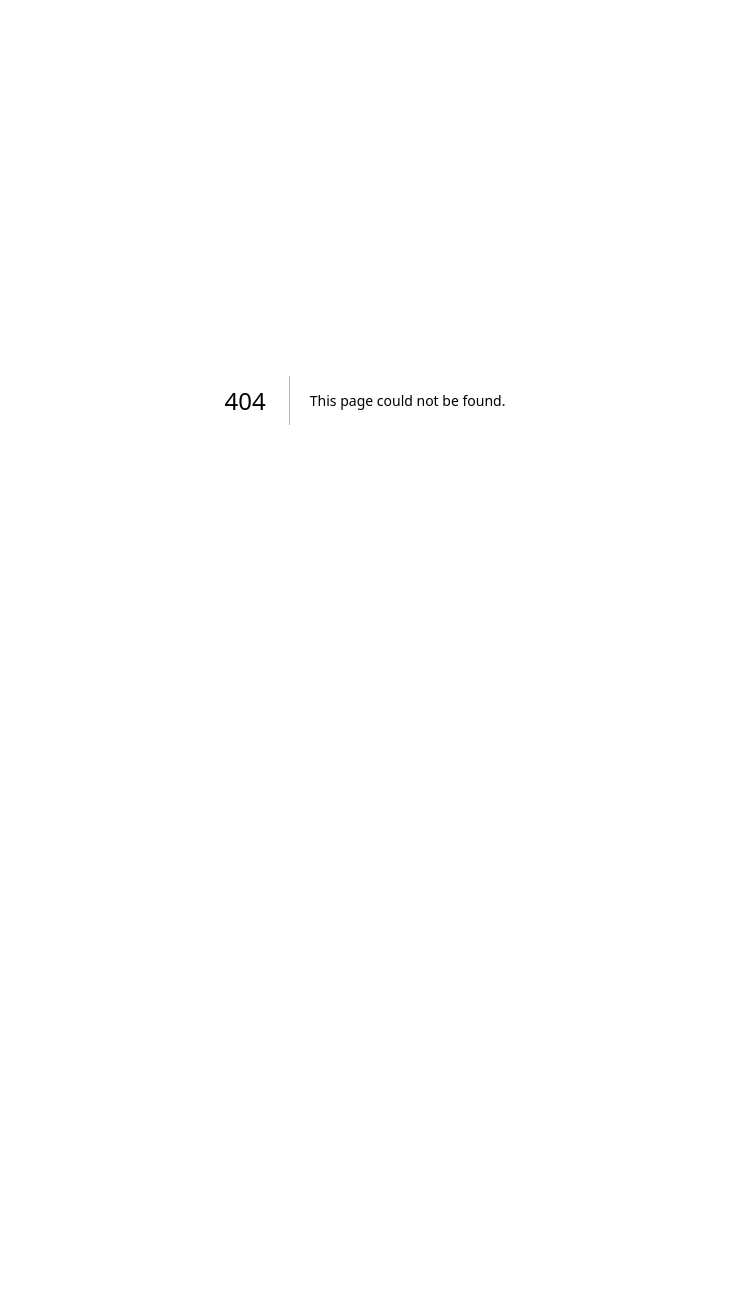
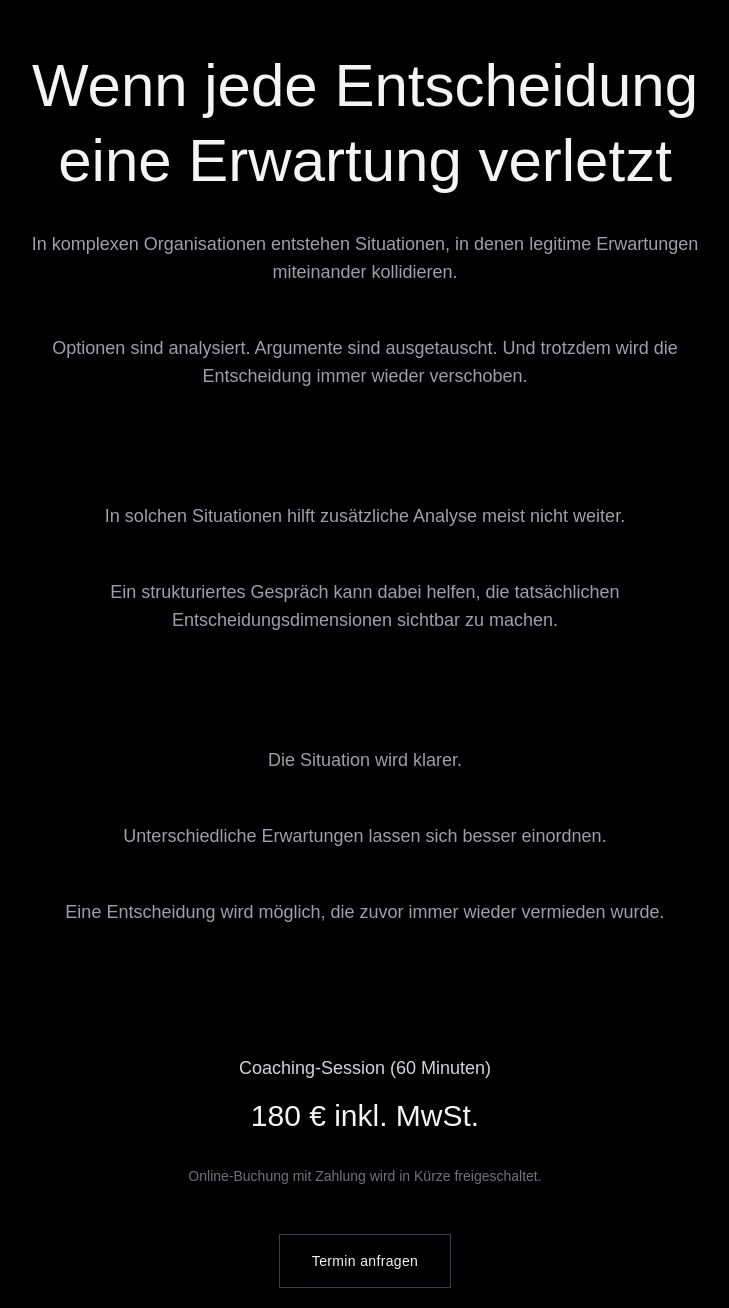
Before and after one commit to wolfgangtietz/coaching-landing, a Next.js app: page /coaching-session in a window 1280 px wide. Before the commit this address had no page. Shown: the top 1308 px of the page, without its empty margins (275-1004 px from the left). Before the commit the page ends 800 px from the top, so only its background shows below. Built offline with nearby package versions, Linux system fonts and the light colour scheme.

Commit message:
Add coaching pages

```diff
--- /dev/null
+++ b/app/coaching-session/page.tsx
@@ -0,0 +1,70 @@
+export default function CoachingSessionPage() {
+  return (
+    <main className="min-h-screen bg-black text-zinc-100 px-6 py-12">
+      <section className="max-w-3xl mx-auto text-center">
+        <h1 className="text-4xl md:text-6xl font-light leading-tight mb-8">
+          Wenn jede Entscheidung eine Erwartung verletzt
+        </h1>
+
+        <p className="text-zinc-400 text-lg font-light max-w-2xl mx-auto mb-12">
+          In komplexen Organisationen entstehen Situationen, in denen legitime
+          Erwartungen miteinander kollidieren.
+        </p>
+
+        <p className="text-zinc-400 text-lg font-light max-w-2xl mx-auto mb-16">
+          Optionen sind analysiert. Argumente sind ausgetauscht. Und trotzdem
+          wird die Entscheidung immer wieder verschoben.
+        </p>
+      </section>
+      <section className="max-w-3xl mx-auto text-center pt-12">
+
+  <p className="text-zinc-400 text-lg font-light max-w-2xl mx-auto mb-12">
+    In solchen Situationen hilft zusätzliche Analyse meist nicht weiter.
+  </p>
+
+  <p className="text-zinc-400 text-lg font-light max-w-2xl mx-auto mb-16">
+    Ein strukturiertes Gespräch kann dabei helfen, die tatsächlichen
+    Entscheidungsdimensionen sichtbar zu machen.
+  </p>
+
+</section>
+<section className="max-w-3xl mx-auto text-center pt-12">
+
+  <p className="text-zinc-400 text-lg font-light max-w-2xl mx-auto mb-12">
+    Die Situation wird klarer.
+  </p>
+
+  <p className="text-zinc-400 text-lg font-light max-w-2xl mx-auto mb-12">
+    Unterschiedliche Erwartungen lassen sich besser einordnen.
+  </p>
+
+  <p className="text-zinc-400 text-lg font-light max-w-2xl mx-auto mb-16">
+    Eine Entscheidung wird möglich, die zuvor immer wieder vermieden wurde.
+  </p>
+
+</section>
+<section className="max-w-3xl mx-auto text-center pt-16">
+  <p className="text-zinc-300 text-lg font-light mb-4">
+    Coaching-Session (60 Minuten)
+  </p>
+
+  <p className="text-3xl font-light mb-8">
+    180 € inkl. MwSt.
+  </p>
+
+  <p className="text-zinc-500 text-sm mb-12">
+    Online-Buchung mit Zahlung wird in Kürze freigeschaltet.
+  </p>
+
+  <div className="mt-12">
+    <a
+      href="/contact"
+      className="inline-block border border-zinc-700 px-8 py-4 text-sm tracking-wide hover:bg-zinc-900 transition"
+    >
+      Termin anfragen
+    </a>
+  </div>
+</section>
+    </main>
+  );
+}
--- /dev/null
+++ b/app/coaching/page.tsx
@@ -0,0 +1,70 @@
+export default function CoachingSessionPage() {
+  return (
+    <main className="min-h-screen bg-black text-zinc-100 px-6 py-12">
+      <section className="max-w-3xl mx-auto text-center">
+        <h1 className="text-4xl md:text-6xl font-light leading-tight mb-8">
+          Wenn jede Entscheidung eine Erwartung verletzt
+        </h1>
+
+        <p className="text-zinc-400 text-lg font-light max-w-2xl mx-auto mb-12">
+          In komplexen Organisationen entstehen Situationen, in denen legitime
+          Erwartungen miteinander kollidieren.
+        </p>
+
+        <p className="text-zinc-400 text-lg font-light max-w-2xl mx-auto mb-16">
+          Optionen sind analysiert. Argumente sind ausgetauscht. Und trotzdem
+          wird die Entscheidung immer wieder verschoben.
+        </p>
+      </section>
+      <section className="max-w-3xl mx-auto text-center pt-12">
+
+  <p className="text-zinc-400 text-lg font-light max-w-2xl mx-auto mb-12">
+    In solchen Situationen hilft zusätzliche Analyse meist nicht weiter.
+  </p>
+
+  <p className="text-zinc-400 text-lg font-light max-w-2xl mx-auto mb-16">
+    Ein strukturiertes Gespräch kann dabei helfen, die tatsächlichen
+    Entscheidungsdimensionen sichtbar zu machen.
+  </p>
+
+</section>
+<section className="max-w-3xl mx-auto text-center pt-12">
+
+  <p className="text-zinc-400 text-lg font-light max-w-2xl mx-auto mb-12">
+    Die Situation wird klarer.
+  </p>
+
+  <p className="text-zinc-400 text-lg font-light max-w-2xl mx-auto mb-12">
+    Unterschiedliche Erwartungen lassen sich besser einordnen.
+  </p>
+
+  <p className="text-zinc-400 text-lg font-light max-w-2xl mx-auto mb-16">
+    Eine Entscheidung wird möglich, die zuvor immer wieder vermieden wurde.
+  </p>
+
+</section>
+<section className="max-w-3xl mx-auto text-center pt-16">
+  <p className="text-zinc-300 text-lg font-light mb-4">
+    Coaching-Session (60 Minuten)
+  </p>
+
+  <p className="text-3xl font-light mb-8">
+    180 € inkl. MwSt.
+  </p>
+
+  <p className="text-zinc-500 text-sm mb-12">
+    Die Online-Buchung wird nach Freischaltung des Zahlungssystems hier direkt verfügbar sein.
+  </p>
+
+  <div className="mt-12">
+    <a
+      href="/"
+      className="inline-block border border-zinc-700 px-8 py-4 text-sm tracking-wide hover:bg-zinc-900 transition"
+    >
+      Termin anfragen
+    </a>
+  </div>
+</section>
+    </main>
+  );
+}
```
